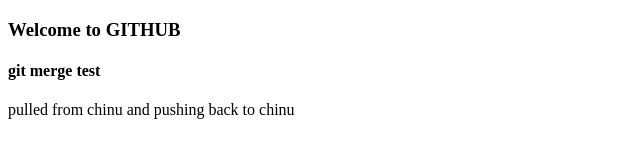
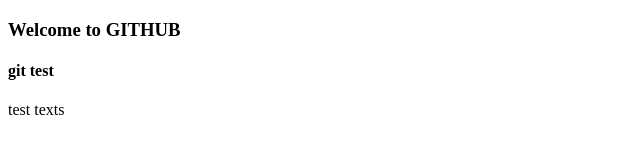
Before and after one commit to chinmayidash/gittest, a plain HTML site: page index.html in a window 1280 px wide. Shown: the whole page, without its empty margins (0-640 px from the left). Drawn offline with Linux system fonts and the light colour scheme.

Commit message:
modified html

```diff
--- a/index.html
+++ b/index.html
@@ -8,8 +8,8 @@
 </head>
 <body>
 <h3>Welcome to GITHUB</h3>
-<h4>git merge test</h4>
-<p>pulled from chinu and pushing back to chinu</p>
+<h4>git test</h4>
+<p>test texts</p>
 
 </body>
 </html>
```
